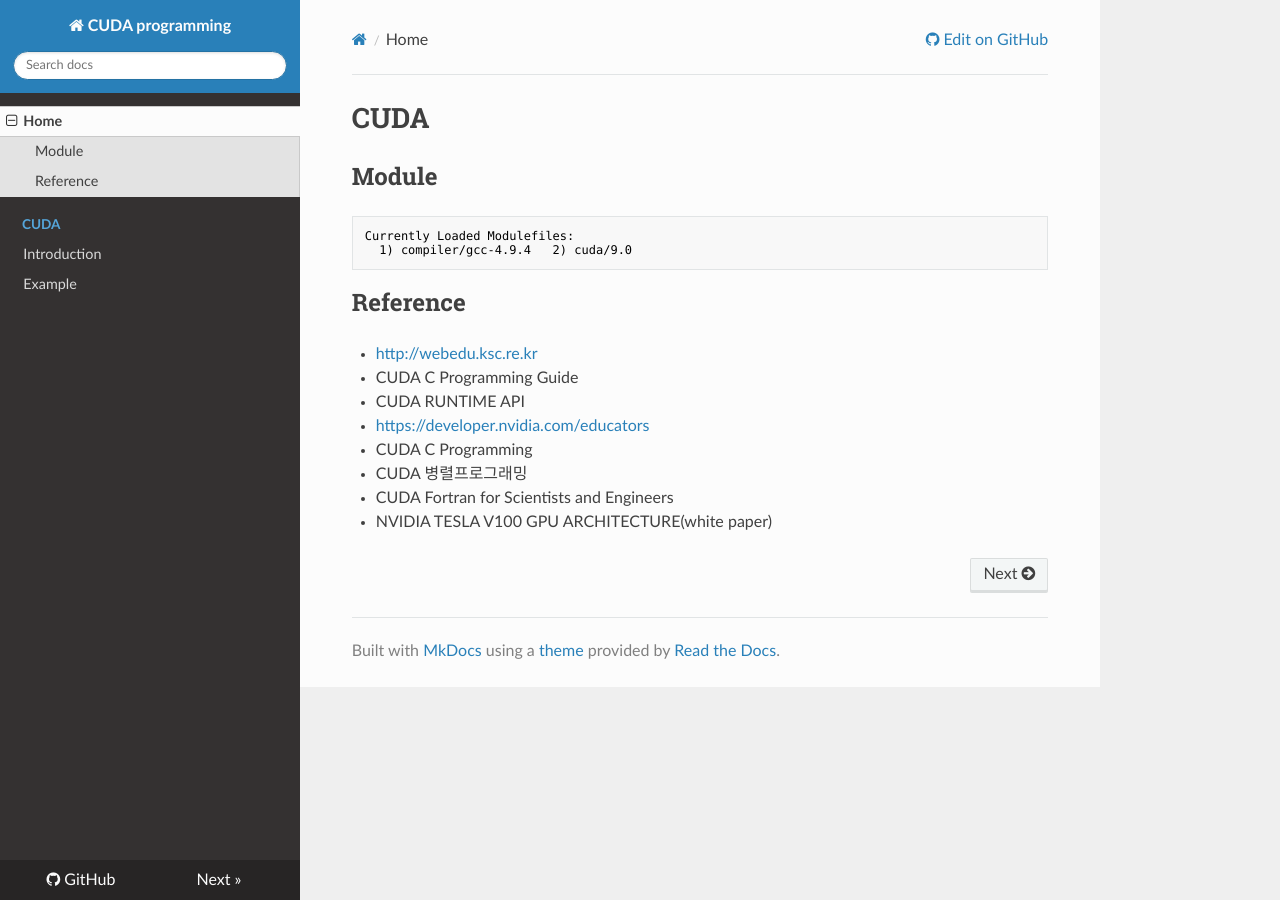
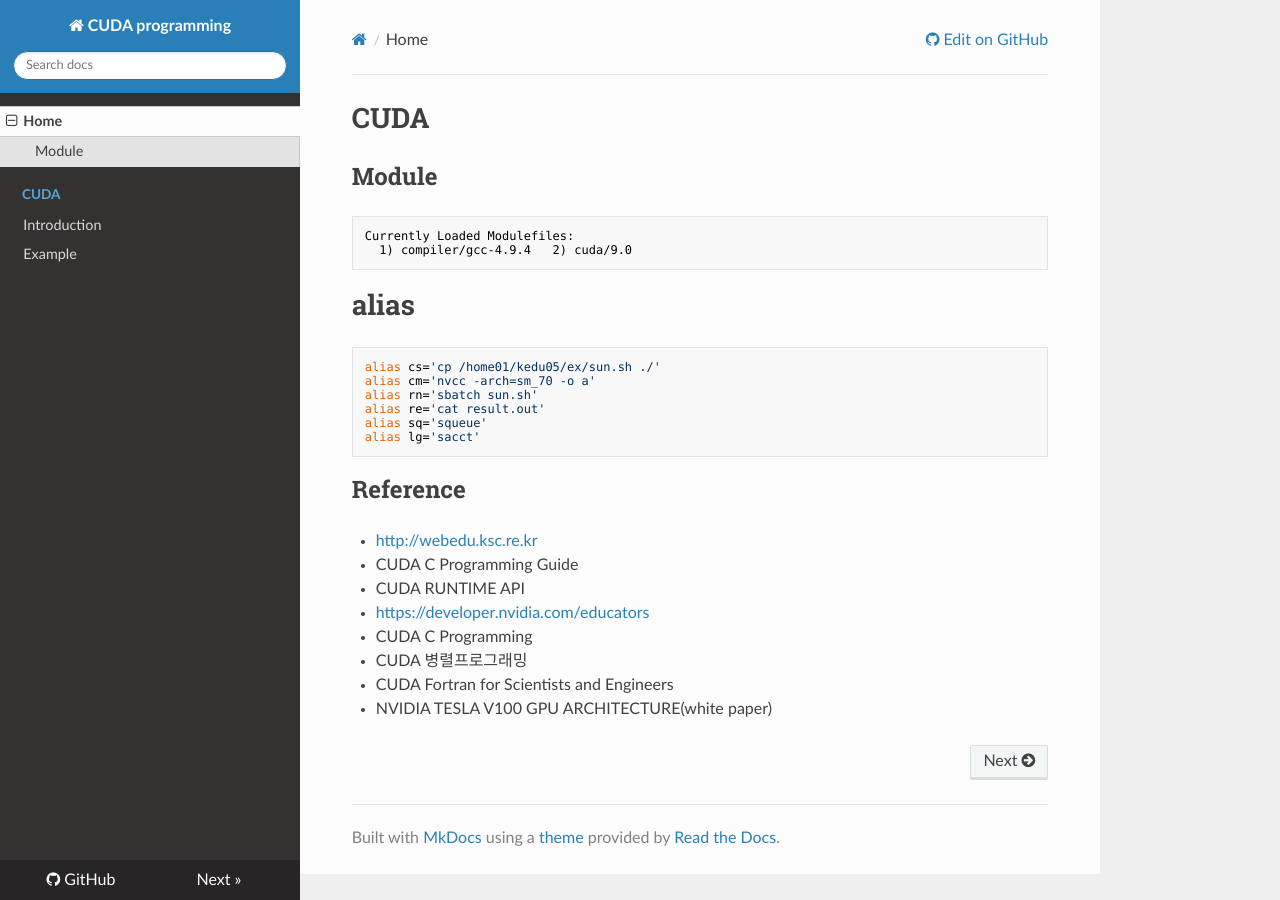
Before and after one commit to WonyoungCho/CUDA, an MkDocs documentation site: the page built from docs/index.md, in a window 1280 px wide. Built offline with MkDocs 1.6.1, drawn with Linux system fonts in a browser that asks for light colours; nearby versions of some CDN libraries; old or Windows-style settings are respelled for this version of MkDocs.

Commit message:
Update index.md

````diff
--- a/docs/index.md
+++ b/docs/index.md
@@ -7,8 +7,17 @@ Currently Loaded Modulefiles:
   1) compiler/gcc-4.9.4   2) cuda/9.0
 ```
 
+# alias
+```
+alias cs='cp /home01/kedu05/ex/sun.sh ./'
+alias cm='nvcc -arch=sm_70 -o a'
+alias rn='sbatch sun.sh'
+alias re='cat result.out'
+alias sq='squeue'
+alias lg='sacct'
+```
+
 ## Reference
-
 - <http://webedu.ksc.re.kr>
 - CUDA C Programming Guide
 - CUDA RUNTIME API
````
